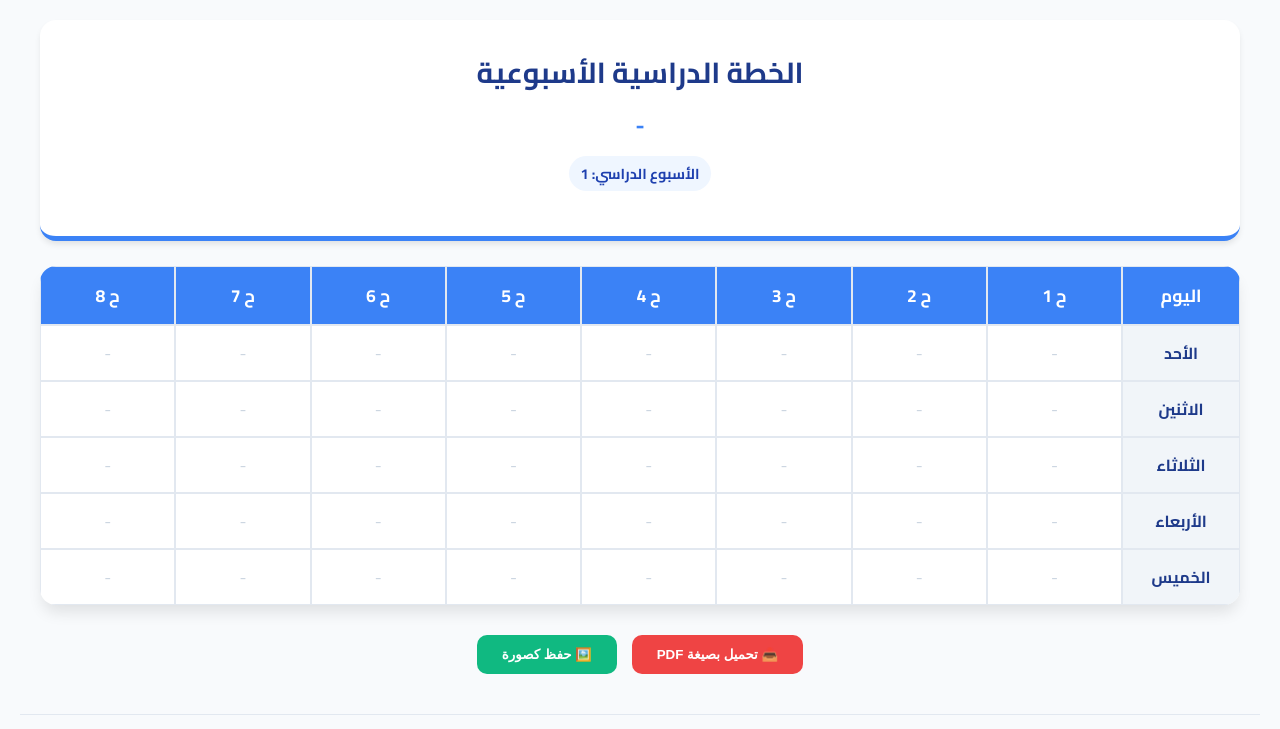
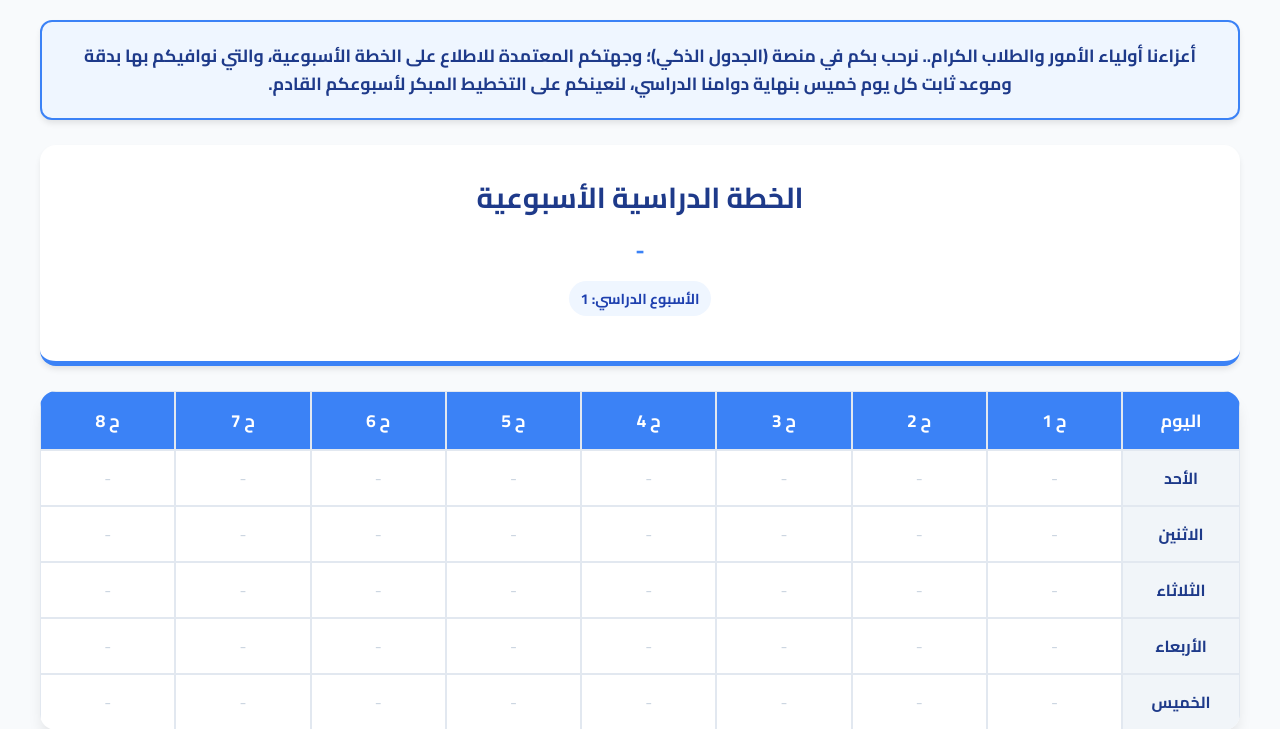
Before and after one commit to ahy564-cyber/Managing-the-weekly-plan, a Flask app: page /student/1/1 in a window 1280 px wide. Shown: the top 729 px of the page. Run offline with Flask 3, Linux system fonts and the light colour scheme; data that the repository does not hold is empty; some libraries are stand-ins or nearby versions.

Commit message:
Add a prominent official welcome message to the student schedule view
Update templates/student.html to include a styled alert box with an official Arabic welcome message at the top of the page.

Replit-Commit-Author: Agent
Replit-Commit-Session-Id: 76607616-290e-466f-968d-0bc928a374c2
Replit-Commit-Checkpoint-Type: full_checkpoint
Replit-Commit-Event-Id: acf9ebf6-2cda-421f-b446-f263ae3ea39b
Replit-Commit-Screenshot-Url: https://storage.googleapis.com/screenshot-production-us-central1/07a50d2c-fc51-4352-95cc-4821653c27e5/76607616-290e-466f-968d-0bc928a374c2/Srj18Cn
Replit-Helium-Checkpoint-Created: true

```diff
--- a/templates/student.html
+++ b/templates/student.html
@@ -46,6 +46,11 @@
 </head>
 <body>
     <div class="container">
+        <div style="background: #eff6ff; border: 2px solid #3b82f6; border-radius: 12px; padding: 20px; margin-bottom: 25px; text-align: center; box-shadow: 0 4px 6px -1px rgba(0, 0, 0, 0.1);">
+            <p style="margin: 0; color: #1e3a8a; font-size: 1.1em; font-weight: 700; line-height: 1.6;">
+                أعزاءنا أولياء الأمور والطلاب الكرام.. نرحب بكم في منصة (الجدول الذكي)؛ وجهتكم المعتمدة للاطلاع على الخطة الأسبوعية، والتي نوافيكم بها بدقة وموعد ثابت كل يوم خميس بنهاية دوامنا الدراسي، لنعينكم على التخطيط المبكر لأسبوعكم القادم.
+            </p>
+        </div>
         <div id="capture">
             <div class="header">
                 <div class="logo-container">
```
